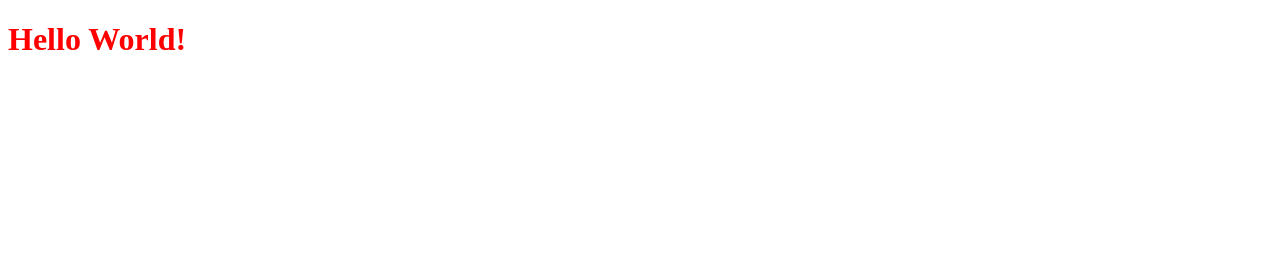
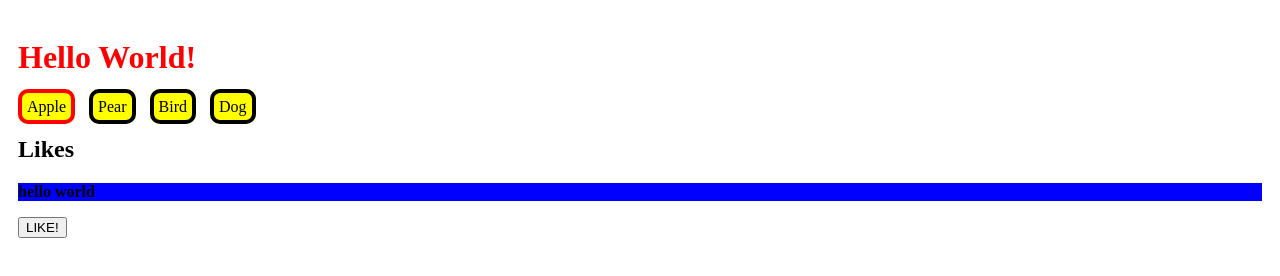
Before and after one commit to hrkotak/firstTryOfJavascript, a plain HTML site: page index.html in a window 1280 px wide. Drawn offline with nearby package versions, Linux system fonts and the light colour scheme.

Commit message:
finished

```diff
--- a/index.html
+++ b/index.html
@@ -10,6 +10,14 @@
     <h1>
         Hello World!
     </h1>
+    <div class="first">Apple</div>
+    <div class="second">Pear</div>
+    <div class="third">Bird</div>
+    <div class="fourth">Dog</div>
+    <h2>Likes</h2>
+    <p>13</p>
+    <button>LIKE!</button>
+    <script src="https://code.jquery.com/jquery-3.5.1.min.js"></script>
     <script src="scripts.js"></script>
 </body>
 </html>
--- a/scripts.js
+++ b/scripts.js
@@ -1,3 +1,14 @@
+//4th part
+
+//$(selector).action()
+$("p").css("background", "blue");
+$('p').html('<strong>hello world</strong>');
+$('button').click(() => {
+    $('.second').toggleClass('hidden');
+})
+
+
+// first to third part
 console.log("Javascript is working!");
 
 let colors = ["orange", "blue", "green", "purple"];
--- a/style.css
+++ b/style.css
@@ -1,3 +1,26 @@
 h1 {
     color: red;
 }
+div {
+    display: inline;
+    margin-right: 10px;
+    padding: 5px;
+    border-radius: 10px;
+    border: 4px solid black;
+    background: yellow;
+  }
+
+  .first {
+    border: 4px solid red;
+  }
+
+  .second {
+    border: 4px solid #000000;
+  }
+
+  body {
+    padding: 10px;
+  }
+  .hidden {
+    display: none;
+  }
```
